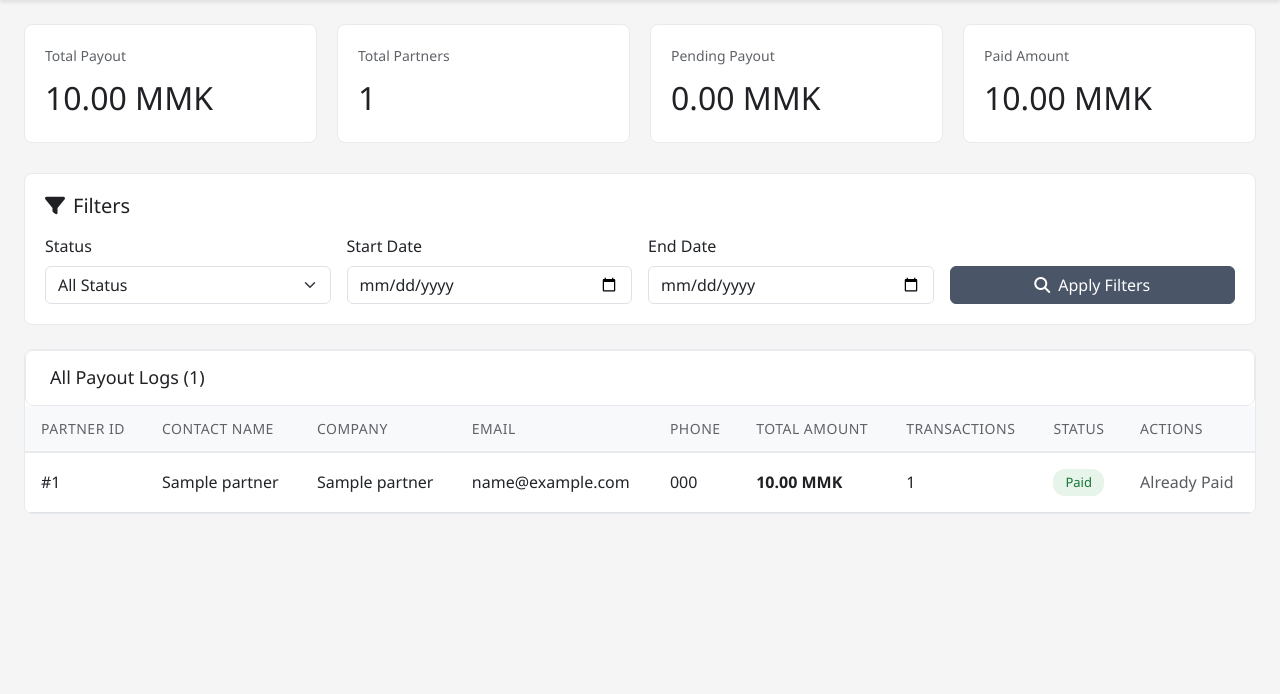
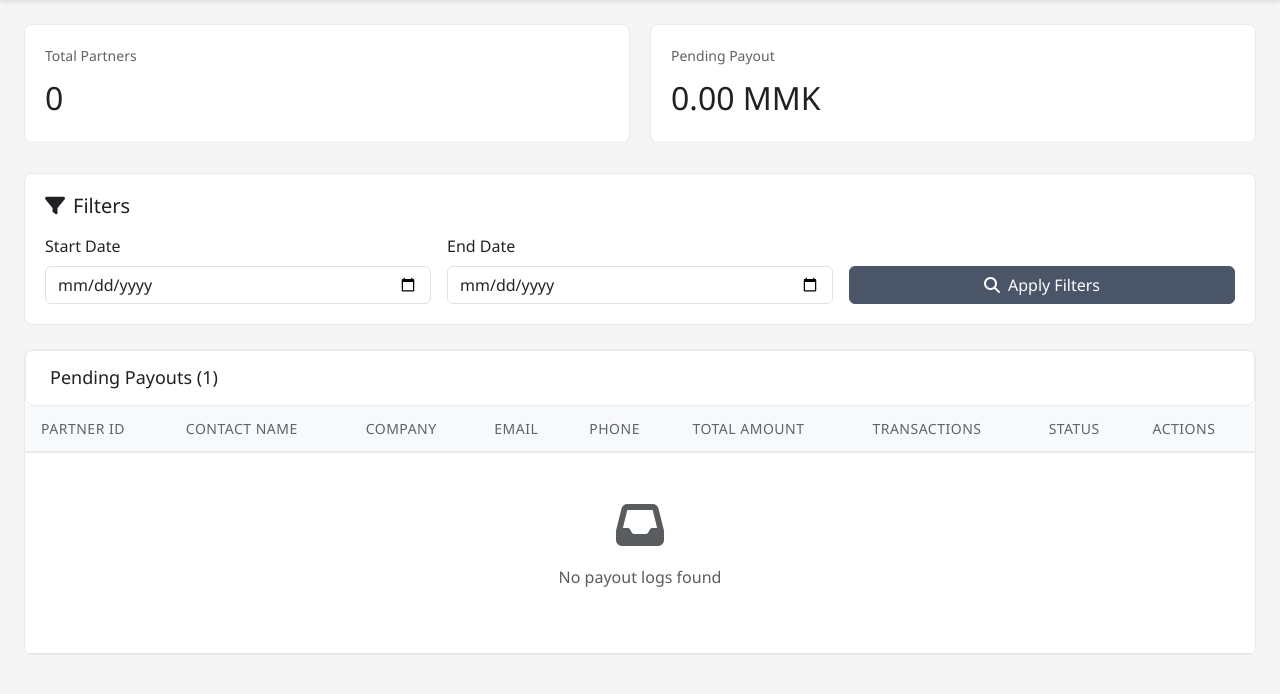
Before and after one commit to kaungHtetTin/calamus_business, a PHP site: page /business/admin/payout_logs.php in a window 1280 px wide. Shown: the part 56-750 px from the top of the page. Run offline with PHP 8.4, Linux system fonts and the light colour scheme; the visitor is signed in with stand-in values (Sample User, id 1); tables that the repository leaves empty or names only in its code hold one stand-in row (values such as "Sample post").

Commit message:
payout_log_ok

```diff
--- a/admin/payout_logs.php
+++ b/admin/payout_logs.php
@@ -17,15 +17,16 @@ if (!$adminAuth->isLoggedIn()) {
 // Get filter parameters
 $page = isset($_GET['page']) ? (int)$_GET['page'] : 1;
 $limit = 20;
-$status = isset($_GET['status']) && $_GET['status'] != '' ? $_GET['status'] : null;
+// Default to showing only pending payouts, but allow filtering
+$status = isset($_GET['status']) && $_GET['status'] != '' ? $_GET['status'] : 'pending';
 $startDate = isset($_GET['start_date']) && $_GET['start_date'] != '' ? $_GET['start_date'] : null;
 $endDate = isset($_GET['end_date']) && $_GET['end_date'] != '' ? $_GET['end_date'] : null;
 
 // Get payout logs with filters
-$logsData = $adminAuth->getPayoutLogs($page, $limit, $status, $startDate, $endDate);
+$logsData = $adminAuth->getPayoutLogs($page, $limit, $startDate, $endDate);
 
 // Get statistics
-$stats = $adminAuth->getPayoutLogsStatistics($status, $startDate, $endDate);
+$stats = $adminAuth->getPayoutLogsStatistics($startDate, $endDate);
 
 $pageTitle = 'Payout Logs';
 $currentPage = 'payout_logs';
@@ -67,20 +68,12 @@ $currentPage = 'payout_logs';
         <!-- Statistics -->
         <div class="stats-grid">
             <div class="stat-card">
-                <div class="stat-label">Total Payout</div>
-                <div class="stat-value"><?php echo number_format($stats['total_amount'], 2); ?> MMK</div>
-            </div>
-            <div class="stat-card">
                 <div class="stat-label">Total Partners</div>
                 <div class="stat-value"><?php echo number_format($stats['total_partners']); ?></div>
             </div>
-            <div class="stat-card">
+           <div class="stat-card">
                 <div class="stat-label">Pending Payout</div>
                 <div class="stat-value"><?php echo number_format($stats['pending_amount'], 2); ?> MMK</div>
-            </div>
-            <div class="stat-card">
-                <div class="stat-label">Paid Amount</div>
-                <div class="stat-value"><?php echo number_format($stats['paid_amount'], 2); ?> MMK</div>
             </div>
         </div>
 
@@ -90,32 +83,24 @@ $currentPage = 'payout_logs';
                 <i class="fas fa-filter me-2"></i>Filters
             </h5>
             <form method="GET" class="row g-3">
-                <div class="col-md-3">
-                    <label for="status" class="form-label">Status</label>
-                    <select class="form-select" id="status" name="status">
-                        <option value="">All Status</option>
-                        <option value="pending" <?php echo $status == 'pending' ? 'selected' : ''; ?>>Pending</option>
-                        <option value="paid" <?php echo $status == 'paid' ? 'selected' : ''; ?>>Paid</option>
-                    </select>
-                </div>
-                <div class="col-md-3">
+                <div class="col-md-4">
                     <label for="start_date" class="form-label">Start Date</label>
                     <input type="date" class="form-control" id="start_date" name="start_date" value="<?php echo $startDate; ?>">
                 </div>
-                <div class="col-md-3">
+                <div class="col-md-4">
                     <label for="end_date" class="form-label">End Date</label>
                     <input type="date" class="form-control" id="end_date" name="end_date" value="<?php echo $endDate; ?>">
                 </div>
-                <div class="col-md-3 d-flex align-items-end">
+                <div class="col-md-4 d-flex align-items-end">
                     <button type="submit" class="btn btn-primary w-100">
                         <i class="fas fa-search me-2"></i>Apply Filters
                     </button>
                 </div>
             </form>
-            <?php if ($status || $startDate || $endDate): ?>
+            <?php if ($status != 'pending' || $startDate || $endDate): ?>
             <div class="mt-3">
                 <a href="payout_logs.php" class="btn btn-sm btn-outline-secondary">
-                    <i class="fas fa-times me-2"></i>Clear Filters
+                    <i class="fas fa-times me-2"></i>Show Pending Only
                 </a>
             </div>
             <?php endif; ?>
@@ -125,7 +110,13 @@ $currentPage = 'payout_logs';
         <div class="logs-table">
             <div class="table-header">
                 <h2 class="mb-0" style="font-size: 18px; font-weight: 400; color: #202124;">
-                    All Payout Logs (<?php echo number_format($logsData['total']); ?>)
+                    <?php if ($status === 'pending'): ?>
+                        Pending Payouts (<?php echo number_format($logsData['total']); ?>)
+                    <?php elseif ($status === 'paid'): ?>
+                        Paid Payouts (<?php echo number_format($logsData['total']); ?>)
+                    <?php else: ?>
+                        All Payout Logs (<?php echo number_format($logsData['total']); ?>)
+                    <?php endif; ?>
                 </h2>
             </div>
 
@@ -163,13 +154,9 @@ $currentPage = 'payout_logs';
                                 <span class="status-badge <?php echo $statusClass; ?>"><?php echo ucfirst($logStatus); ?></span>
                             </td>
                             <td>
-                                <?php if (strtolower($log['status']) == 'pending'): ?>
-                                    <a href="process_payout.php?partner_id=<?php echo htmlspecialchars($log['partner_id']); ?>" class="btn btn-sm btn-success">
-                                        <i class="fas fa-arrow-right me-1"></i>Process Payout
-                                    </a>
-                                <?php else: ?>
-                                    <span class="text-muted">Already Paid</span>
-                                <?php endif; ?>
+                                <a href="process_payout.php?partner_id=<?php echo htmlspecialchars($log['partner_id']); ?>" class="btn btn-sm btn-success">
+                                    <i class="fas fa-arrow-right me-1"></i>Process Payout
+                                </a>
                             </td>
                         </tr>
                         <?php endforeach; ?>
--- a/classes/admin_auth.php
+++ b/classes/admin_auth.php
@@ -308,11 +308,11 @@ class AdminAuth {
     /**
      * Get payout logs (grouped by partner)
      */
-    public function getPayoutLogs($page = 1, $limit = 20, $status = null, $startDate = null, $endDate = null) {
+    public function getPayoutLogs($page = 1, $limit = 20, $startDate = null, $endDate = null) {
         $offset = ($page - 1) * $limit;
 
         // Build WHERE clause
-        $whereClause = "WHERE 1=1";
+        $whereClause = "WHERE 1=1 ";
 
         if ($startDate) {
             $whereClause .= " AND DATE(created_at) >= '$startDate'";
@@ -323,10 +323,11 @@ class AdminAuth {
         }
 
         // Get total count
-        $countQuery = "SELECT COUNT(DISTINCT partner_id) as total FROM partner_earnings $whereClause";
+        $countQuery = "SELECT COUNT(DISTINCT partner_id) as total FROM partner_earnings $whereClause ";
         $countResult = $this->db->read($countQuery);
         $total = $countResult[0]['total'];
 
+        $whereClause .= " AND pe.status = 'Pending'";
         // Get payout logs grouped by partner
         $query = "SELECT
                     pe.partner_id,
@@ -335,42 +336,12 @@ class AdminAuth {
                     p.contact_name,
                     p.company_name,
                     p.email,
-                    p.phone,
-                    MAX(pe.status) as status
+                    p.phone
                  FROM partner_earnings pe
                  LEFT JOIN partners p ON pe.partner_id = p.id
                  $whereClause
-                 GROUP BY pe.partner_id, p.contact_name, p.company_name, p.email, p.phone";
-
-        // Apply status filter after grouping
-        if ($status) {
-            // For grouped data, we need to filter by each partner's status
-            // We'll do this by checking if all their earnings have the same status
-            $query = "SELECT
-                        pe.partner_id,
-                        SUM(pe.amount_received) as total_amount,
-                        COUNT(pe.id) as transaction_count,
-                        p.contact_name,
-                        p.company_name,
-                        p.email,
-                        p.phone,
-                        MAX(pe.status) as status
-                     FROM partner_earnings pe
-                     LEFT JOIN partners p ON pe.partner_id = p.id
-                     $whereClause
-                     GROUP BY pe.partner_id, p.contact_name, p.company_name, p.email, p.phone
-                     HAVING MAX(pe.status) = '$status'";
-        }
-
-        // Order by status (pending first, then paid), then by total amount descending
-        $query .= " ORDER BY
-                     CASE
-                         WHEN pe.status = 'pending' THEN 0
-                         WHEN pe.status = 'paid' THEN 1
-                         ELSE 2
-                     END,
-                     total_amount DESC
-                   LIMIT $limit OFFSET $offset";
+                 GROUP BY pe.partner_id, p.contact_name, p.company_name, p.email, p.phone
+                 LIMIT $limit OFFSET $offset";
 
         $logs = $this->db->read($query);
 
@@ -387,7 +358,7 @@ class AdminAuth {
     /**
      * Get payout logs statistics
      */
-    public function getPayoutLogsStatistics($status = null, $startDate = null, $endDate = null) {
+    public function getPayoutLogsStatistics($startDate = null, $endDate = null) {
         $whereClause = "WHERE 1=1";
 
         if ($startDate) {
@@ -398,6 +369,8 @@ class AdminAuth {
             $whereClause .= " AND DATE(created_at) <= '$endDate'";
         }
 
+         $whereClause .= " AND status = 'pending'";
+
         $stats = [];
 
         // Total payout amount (sum of all grouped amounts)
@@ -406,13 +379,13 @@ class AdminAuth {
             FROM partner_earnings pe
             $whereClause
             GROUP BY pe.partner_id
-            " . ($status ? " HAVING MAX(pe.status) = '$status'" : "") . "
         ) as grouped_earnings";
+
         $result = $this->db->read($totalQuery);
         $stats['total_amount'] = $result && $result[0]['total'] ? (float)$result[0]['total'] : 0.00;
 
         // Total partners
-        $countQuery = "SELECT COUNT(DISTINCT partner_id) as total FROM partner_earnings $whereClause" . ($status ? " AND status = '$status'" : "");
+        $countQuery = "SELECT COUNT(DISTINCT partner_id) as total FROM partner_earnings $whereClause";
         $result = $this->db->read($countQuery);
         $stats['total_partners'] = $result ? (int)$result[0]['total'] : 0;
 
```
